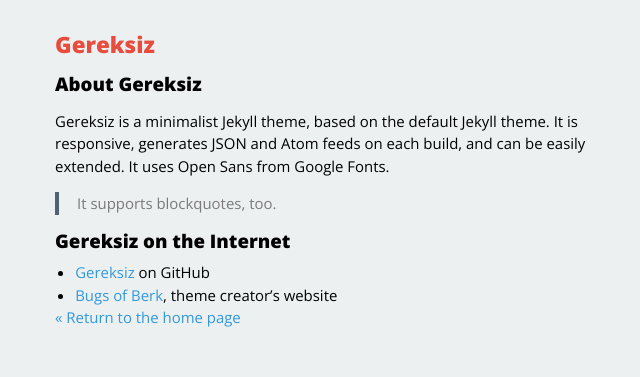
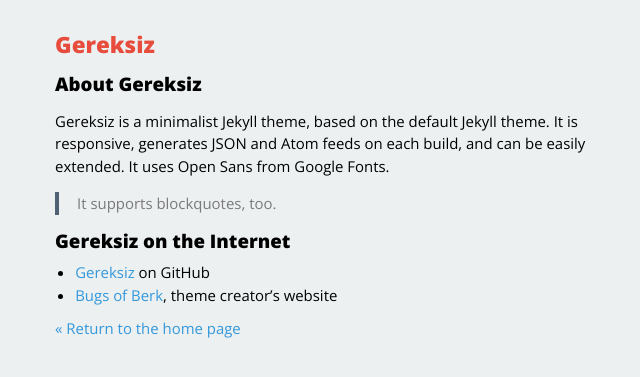
Before and after one commit to bozbalci/gereksiz, a Jekyll site: the page built from about/index.markdown, in a window 1280 px wide. Shown: the top 377 px of the page, without its empty margins (289-929 px from the left). Built offline with Jekyll 4.4.1, drawn with Linux system fonts in a browser that asks for light colours; Markdown is read by kramdown in place of the engine named in the settings.

Commit message:
Added margin under <ul> tags

```diff
--- a/css/main.css
+++ b/css/main.css
@@ -144,6 +144,7 @@
 
 article ul, article ol {
    margin-left: 1.35em;
+   margin-bottom: 0.7em;
 }
 
 /* Rounded corners, aligned, etc. */
```
